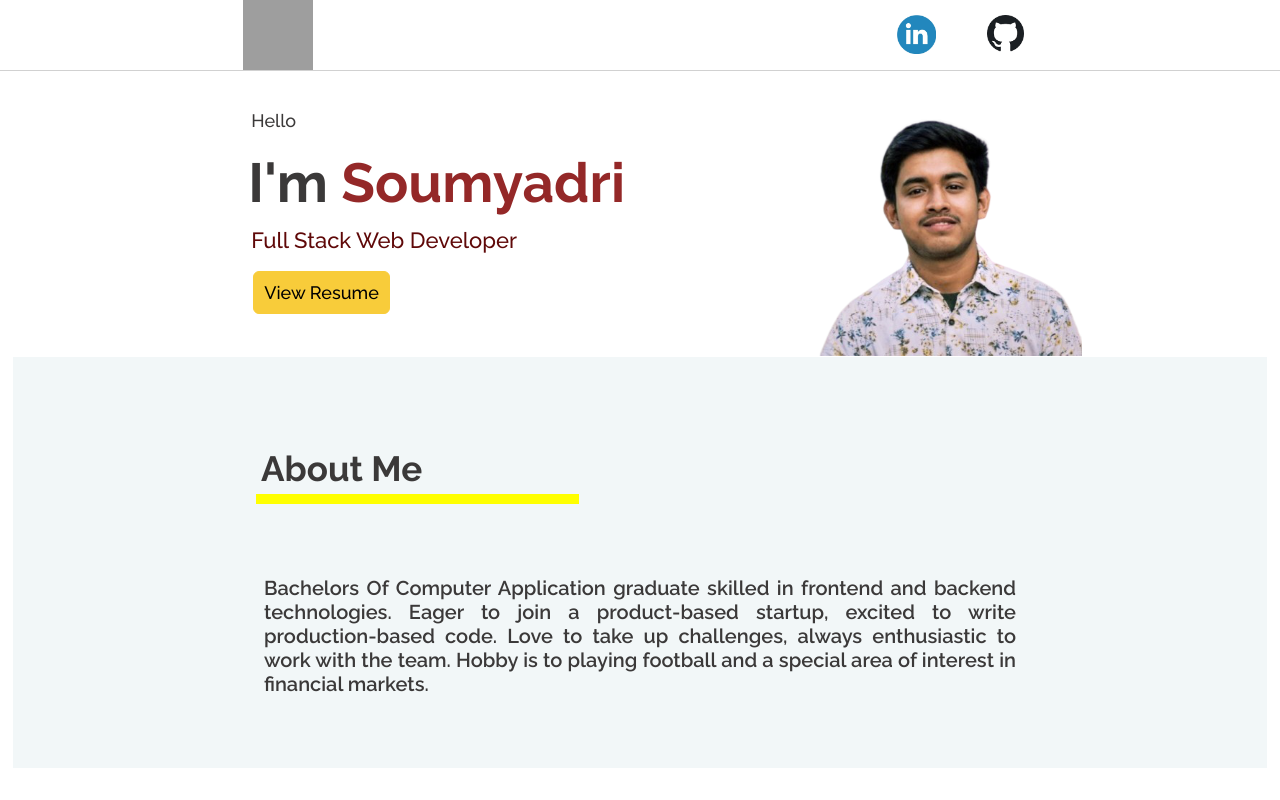
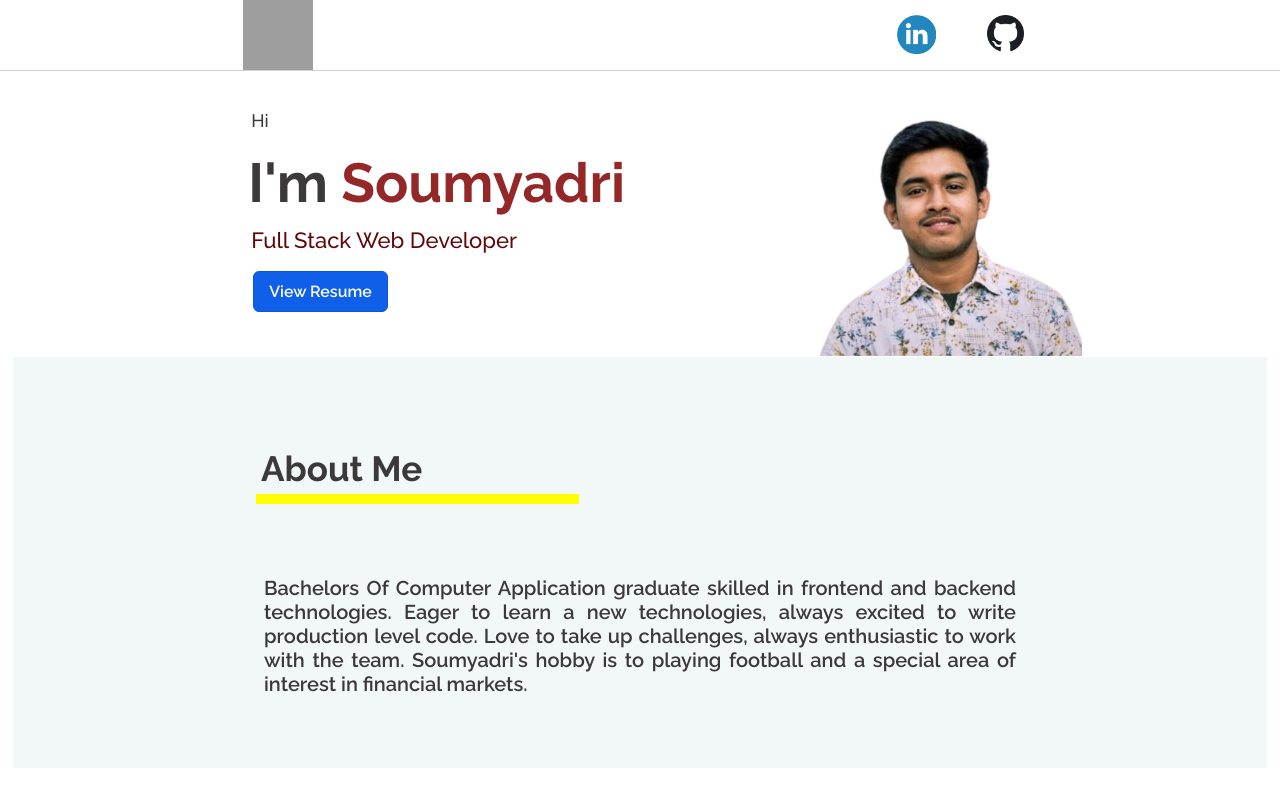
Before and after one commit to soumyadri/soumyadri-portfolio, a React (Create React App) app: page / in a window 1280 px wide. Shown: the top 800 px of the page. Built offline with nearby package versions, Linux system fonts and the light colour scheme; grey boxes are pictures that could not be loaded.

Commit message:
Performance update for porfolio website

```diff
--- a/public/index.html
+++ b/public/index.html
@@ -7,23 +7,10 @@
     <meta name="theme-color" content="#000000" />
     <meta
       name="description"
-      content="Web site created using create-react-app"
+      content="Soumyadri Das portfolio website"
     />
     <link rel="apple-touch-icon" href="%PUBLIC_URL%/logo192.png" />
-    <!--
-      manifest.json provides metadata used when your web app is installed on a
-      user's mobile device or desktop. See https://developers.google.com/web/fundamentals/web-app-manifest/
-    -->
     <link rel="manifest" href="%PUBLIC_URL%/manifest.json" />
-    <!--
-      Notice the use of %PUBLIC_URL% in the tags above.
-      It will be replaced with the URL of the `public` folder during the build.
-      Only files inside the `public` folder can be referenced from the HTML.
-
-      Unlike "/favicon.ico" or "favicon.ico", "%PUBLIC_URL%/favicon.ico" will
-      work correctly both with client-side routing and a non-root public URL.
-      Learn how to configure a non-root public URL by running `npm run build`.
-    -->
     <title>Soumyadri Das</title>
     <link rel="preconnect" href="https://fonts.googleapis.com" />
     <link rel="preconnect" href="https://fonts.gstatic.com" crossorigin />
@@ -33,17 +20,10 @@
     />
   </head>
   <body>
-    <noscript>You need to enable JavaScript to run this app.</noscript>
+    <noscript>
+      <h1>Soumyadri Das Portfolio Website</h1>
+      <h2>Tech Enthusiast, currently working as a software Engineer at NoBroker. Soumyadri loves to read about the new stuffs about Technology.</h2>
+    </noscript>
     <div id="root"></div>
-    <!--
-      This HTML file is a template.
-      If you open it directly in the browser, you will see an empty page.
-
-      You can add webfonts, meta tags, or analytics to this file.
-      The build step will place the bundled scripts into the <body> tag.
-
-      To begin the development, run `npm start` or `yarn start`.
-      To create a production bundle, use `npm run build` or `yarn build`.
-    -->
   </body>
 </html>
--- a/src/Components/About/About.jsx
+++ b/src/Components/About/About.jsx
@@ -54,7 +54,7 @@ const LeftDiv = styled.div`
     }
 `
 
-const H5 = styled.h5`
+const H5 = styled.h4`
     font-size: 20px;
     font-weight: 600;
     color: #3b3939;
@@ -77,7 +77,7 @@ export const About = () => {
                 <YellowBar></YellowBar>
             </LeftDiv>
             <RightDiv>
-                <H5>Bachelors Of Computer Application graduate skilled in frontend and backend technologies. Eager to join a product-based startup, excited to write production-based code. Love to take up challenges, always enthusiastic to work with the team. Hobby is to playing football and a special area of interest in financial markets.</H5>
+                <H5>Bachelors Of Computer Application graduate skilled in frontend and backend technologies. Eager to learn a new technologies, always excited to write production level code. Love to take up challenges, always enthusiastic to work with the team. Soumyadri's hobby is to playing football and a special area of interest in financial markets.</H5>
             </RightDiv>
         </AboutDiv>
     )
--- a/src/Components/Footer/Footer.jsx
+++ b/src/Components/Footer/Footer.jsx
@@ -29,7 +29,7 @@ const Phone = styled.div`
     margin-bottom: 1%;
 `
 
-const H5 = styled.h5`
+const H5 = styled.h4`
     font-size: 14px;
     width: 300px;
     padding-left: 3%;
@@ -70,19 +70,22 @@ export const FooterComponent = () => {
             <Container>
                 Contact:
                 <Phone>
-                    <Img src={phone} alt="" />
+                    <Img src={phone} alt="" loading="lazy" />
                     <H5><A href="tel:8910753874">8910753874</A></H5>
                 </Phone>
                 <Phone>
-                    <Img src={email} alt="" />
+                    <Img src={email} alt="" loading="lazy" />
                     <H5><A href="mailto:soumyadridas@yahoo.com">soumyadridas@yahoo.com</A></H5>
                 </Phone>
             </Container>
             <Container>
                 Address:
                 <Phone>
-                    <Img src={home} alt="" />
-                    <H5>100 BGG SARANI BHADRAKALI UTTARPARA, WEST BENGAL PIN - 712232</H5>
+                    <Img src={home} alt="" loading="lazy" />
+                    <H5>KOLKATA, WEST BENGAL PIN - 712232</H5>
+                </Phone>
+                <Phone>
+                    <H5>@Copyright Soumyadri Das</H5>
                 </Phone>
             </Container>
         </Footer>
--- a/src/Components/Github/Github.jsx
+++ b/src/Components/Github/Github.jsx
@@ -1,6 +1,7 @@
 import React from 'react';
 import Git from '../../Images/gitContribution.png';
 import styled from 'styled-components';
+import LazyLoad from 'react-lazyload';
 
 const GitDiv = styled.div`
     background-color: #ffffff;
@@ -79,6 +80,7 @@ const LeftDiv = styled.div`
 
 export const Github = () => {
     return (
+        <LazyLoad>
             <GitDiv>
                 <LeftDiv>
                     <H2>Github Contribution</H2>
@@ -86,5 +88,6 @@ export const Github = () => {
                 </LeftDiv>
                 <Img src={Git} alt="" />
             </GitDiv>
+        </LazyLoad>
     )
 }
--- a/src/Components/Intro/Intro.jsx
+++ b/src/Components/Intro/Intro.jsx
@@ -30,7 +30,7 @@ const H5 = styled.h5`
     }
 `
 
-const H2 = styled.h2`
+const H2 = styled.h1`
     font-size: 55px;
     font-weight: 700;
     color: #3b3939;
@@ -52,7 +52,7 @@ const H2 = styled.h2`
     }
 `
 
-const H4 = styled.h4`
+const H4 = styled.h2`
     font-size: 22px;
     font-weight: 500;
     color: #5f0808;
@@ -86,20 +86,20 @@ const Img = styled.img`
 `
 
 const Button = styled.button`
-    background-color: #f8cc3a;
-    color: black;
-    font-size: 18px;
-    font-weight: 500;
+    background-color: #105fe8;
+    color: #fff;
+    font-size: 16px;
+    font-weight: 600;
     font-family: 'Raleway', sans-serif;
     margin-left: 10px;
     border-radius: 6px;
-    padding: 10px;
-    border: 1px solid #f8cc3a;
+    padding: 10px 15px;
+    border: 1px solid #0b55d6;
     margin-top: 10px;
     cursor: pointer;
 
     &:hover{
-        background-color: #f5c62a;
+        background-color: #145ede;
     }
 `
 
@@ -107,13 +107,13 @@ export const Intro = () => {
     return (
         <PrimaryContainer>
             <div>
-                <H5>Hello</H5>
+                <H5>Hi</H5>
                 <H2>I'm <span style={{color: "#942828"}}>Soumyadri</span></H2>
                 <H4>Full Stack Web Developer</H4>
                 <Button onClick={()=>window.open("https://www.canva.com/design/DAEigNO6FIs/DCwM_hzWddQ_-g2Vpfn9sA/view?utm_content=DAEigNO6FIs&utm_campaign=designshare&utm_medium=link&utm_source=sharebutton", '_blank')}>View Resume</Button>
             </div>
             <div>
-                <Img src={Soumyadri} alt="" />
+                <Img src={Soumyadri} alt="soumyadri das photo" loading="lazy" />
             </div>
         </PrimaryContainer>
     )
--- a/src/Components/Project/Project.jsx
+++ b/src/Components/Project/Project.jsx
@@ -221,7 +221,7 @@ export const Project = () => {
             </LeftDiv>
             <ProjectContainer>
                 <ProjectUnit>
-                    <Img src={Fb1} alt="" />
+                    <Img src={Fb1} alt="" loading="lazy" />
                     <H3>Facebook Clone</H3>
                     <H5>Facebook is a website which allows users, who sign-up for free profiles, to connect with friends, work colleagues or people they don't know, online.</H5>
                     <TechStack>
@@ -240,7 +240,7 @@ export const Project = () => {
                 </ProjectUnit>
 
                 <ProjectUnit>
-                    <Img src={Dm1} alt="" />
+                    <Img src={Dm1} alt="" loading="lazy" />
                     <H3>Dermstore Clone</H3>
                     <H5>Dermstore was created in 1999 by a dermatologist who wanted to better serve his patients with easier access to the treatments their skin needed.</H5>
                     <TechStack>
@@ -256,7 +256,7 @@ export const Project = () => {
                 </ProjectUnit>
 
                 <ProjectUnit>
-                    <Img src={E1} alt="" />
+                    <Img src={E1} alt="Examination project Soumyadri" loading="lazy" />
                     <H3>Examination Portal</H3>
                     <H5>Acedemia is a exam portal. From here, any school student can give their exam online. Also they can get the result in a second.</H5>
                     <TechStack>
@@ -272,7 +272,7 @@ export const Project = () => {
                 </ProjectUnit>
 
                 <ProjectUnit>
-                    <Img src={M1} alt="" />
+                    <Img src={M1} alt="Drum Kit Soumyadri Das" loading="lazy" />
                     <H3>Music Instrument</H3>
                     <H5>Drum Kit is a music instrument website. From here, you can create different sounds with the help of your keyboard.</H5>
                     <TechStack>
--- a/src/Components/Skill/Skill.jsx
+++ b/src/Components/Skill/Skill.jsx
@@ -8,6 +8,7 @@ import javascript from '../../Images/javascript.png';
 import redis from '../../Images/redis.png';
 import nodejs from '../../Images/nodejs.png';
 import mongoDb from '../../Images/mongoDb.png';
+import LazyLoad from 'react-lazyload';
 
 const SkillDiv = styled.div`
     background-color: #fff;
@@ -100,6 +101,7 @@ const Img = styled.img`
 
 export const Skill = () => {
     return (
+        <LazyLoad>
             <SkillDiv>
                 <H2>Technical Skills</H2>
                 <YellowBar></YellowBar>
@@ -131,5 +133,6 @@ export const Skill = () => {
                     </InnerDiv>
                 </LeftDiv>
             </SkillDiv>
+        </LazyLoad>
     )
 }
```
Lines whose indentation alone changed are shown as unchanged.
